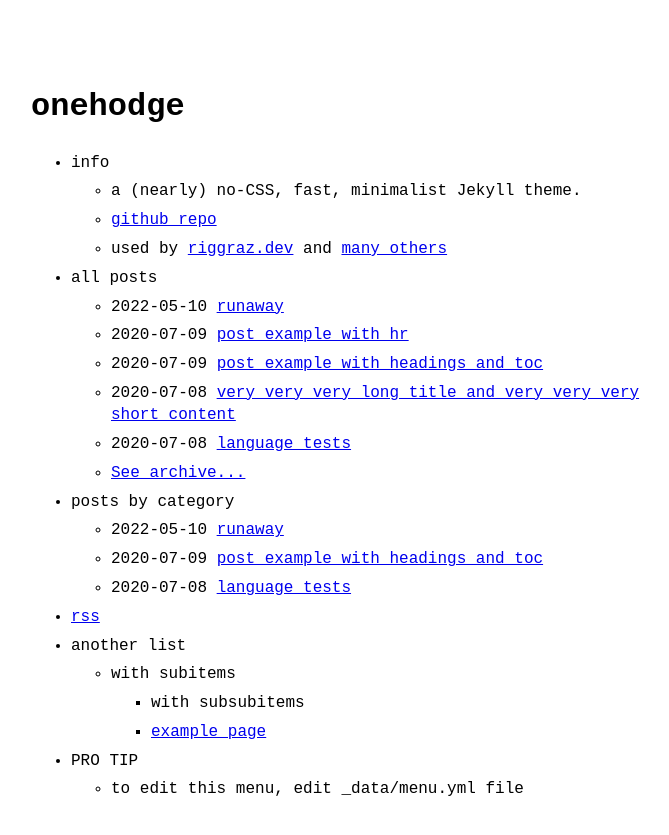
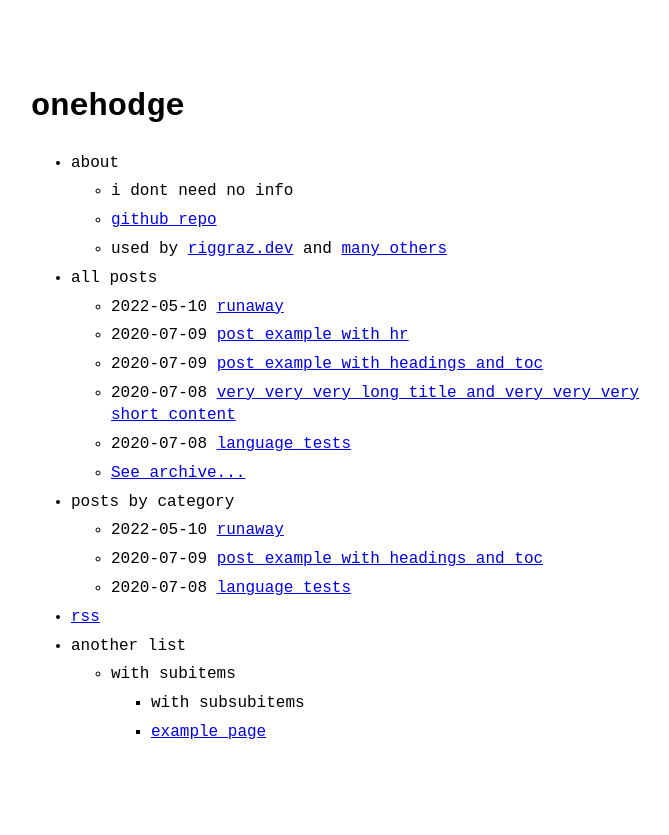
Before and after one commit to onehodge/onehodge.github.io, a Jekyll site: the page built from index.md, in a window 1280 px wide. Shown: the top 835 px of the page, without its empty margins (289-958 px from the left). Built offline with Jekyll 4.4.1, drawn with Linux system fonts in a browser that asks for light colours.

Commit message:
Update menu.yml

```diff
--- a/_data/menu.yml
+++ b/_data/menu.yml
@@ -2,9 +2,9 @@
 # https://github.com/riggraz/no-style-please#customize-the-menu
 
 entries:
-  - title: info
+  - title: about
     entries:
-      - title: a (nearly) no-CSS, fast, minimalist Jekyll theme.
+      - title: i dont need no info
       - title: github repo
         url: https://github.com/riggraz/no-style-please
       - title: "used by <a href='https://riggraz.dev'>riggraz.dev</a> and <a href='https://github.com/riggraz/no-style-please/network/dependents'>many others</a>"
@@ -33,6 +33,3 @@ entries:
           - title: with subsubitems
           - title: example page
             url: about
-  - title: PRO TIP
-    entries:
-      - title: to edit this menu, edit _data/menu.yml file
```
